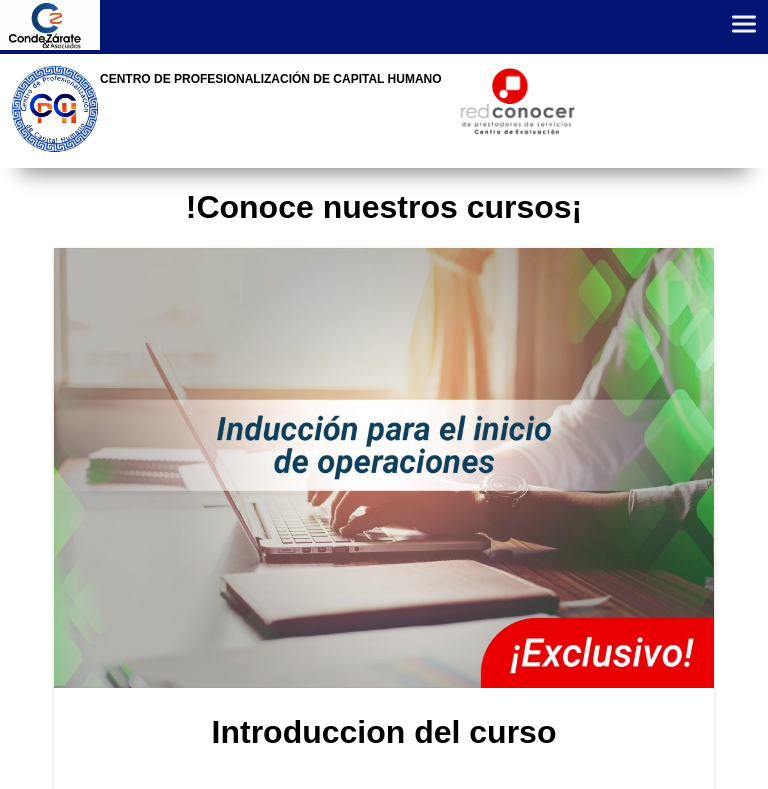
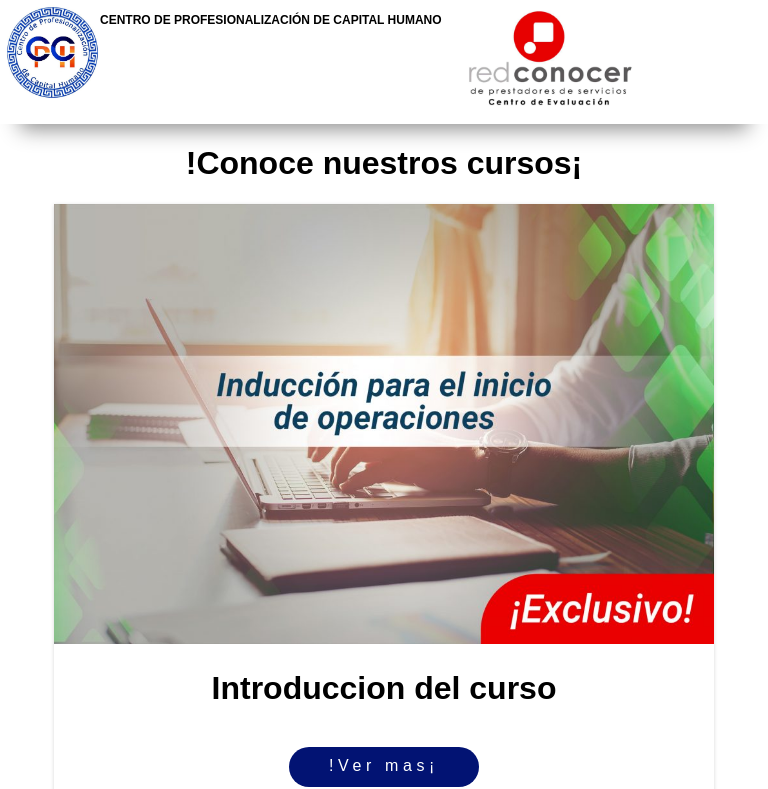
Before and after one commit to Karly-Dan/CPCH, a Nuxt app: page /servicios in a window 768 px wide. Shown: the top 789 px of the page. Built offline with nearby package versions, Linux system fonts and the light colour scheme.

Commit message:
se agregan estilos para la vista de tablet

```diff
--- a/components/header.vue
+++ b/components/header.vue
@@ -126,8 +126,27 @@ li:hover {
   height: 90px;
   }
 }
-@media (min-width: 768px) and (max-width: 1023px){
 
+@media (min-width: 768px) and (max-width: 1023px) {
+    .contenedor {
+        display: flex;
+        padding: 5px;
+    }
+    .logo-capitalhumano {
+      height: 95px;
+    }
+    .logo-red {
+      height: 110px;
+    }
+    .titulo-cpch {
+      text-align: center;
+    }
+    .logo-conde {
+      display: none;
+    }
+    .contenedor-header {
+      display: none;
+    }
 }
 
 @media (min-width: 1024px) {
```
